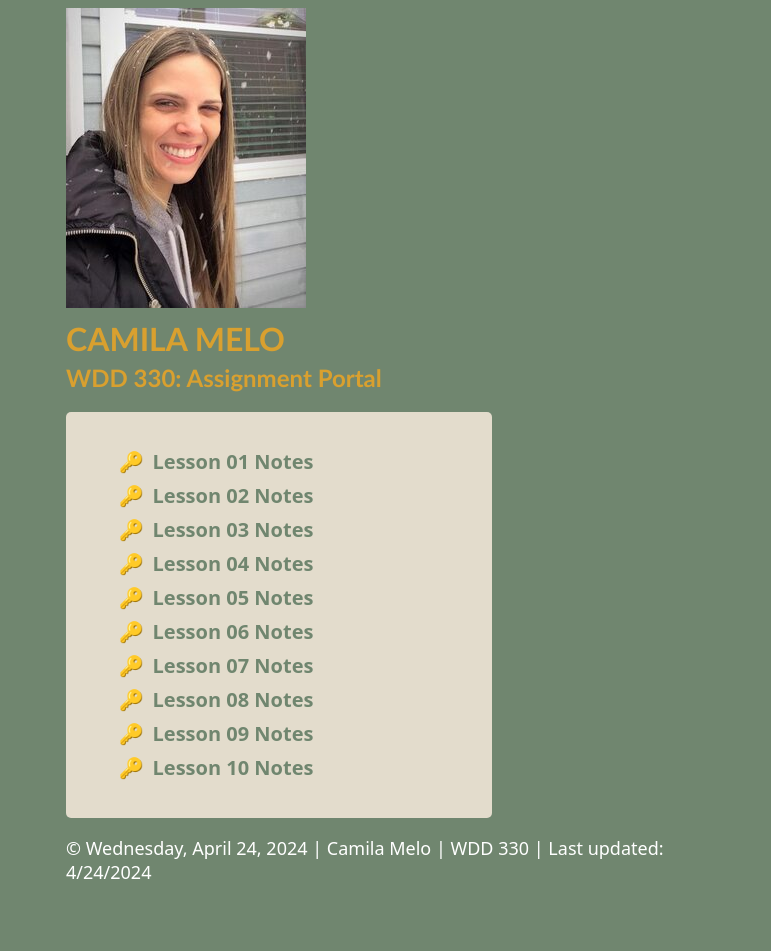
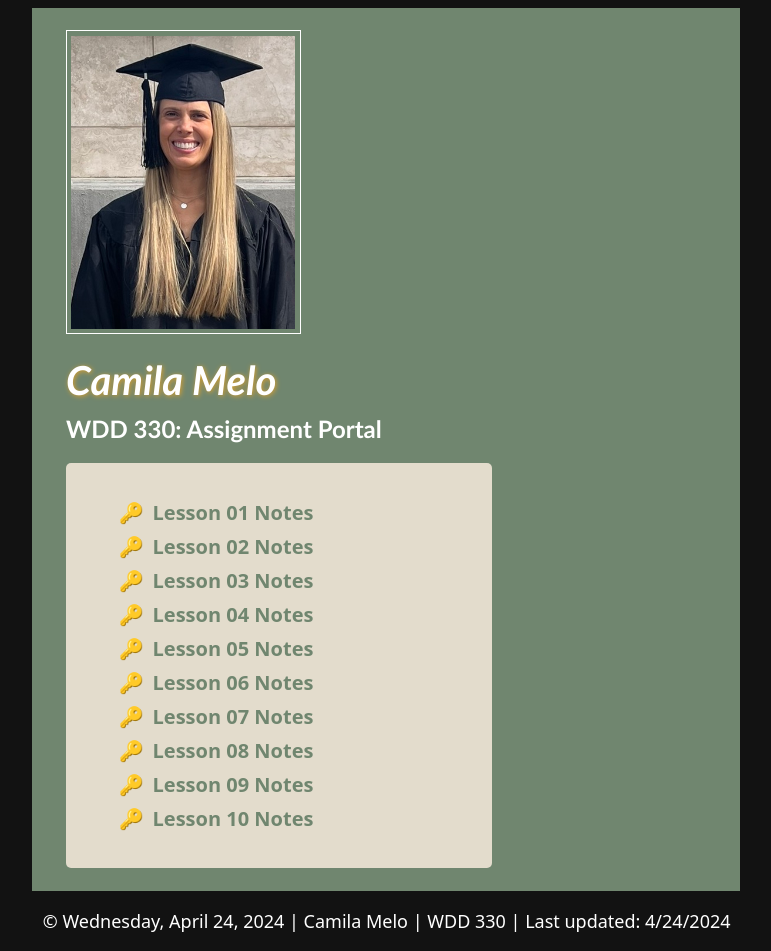
Before and after one commit to milamelo4/portfolio2024, a plain HTML site: page index.html in a window 1280 px wide. Shown: the whole page, without its empty margins (254-1025 px from the left). Before the commit the page ends 902 px from the top, so only its background shows below. Drawn offline with Linux system fonts and the light colour scheme.

Commit message:
Worked more on styling. Added new img.

```diff
--- a/index.html
+++ b/index.html
@@ -10,15 +10,15 @@
 </head>
 
 <body>
+    <main>
      <header>
 
-        <img src="rsz_me-in-the-snow.jpg" alt="">
-        <h1>CAMILA MELO</h1>
-    </header>
-    <main>
+        <img src="rsz_img_5479.jpg" alt="my graduation" class="img-portal" loading="lazy">
+        <h1>Camila Melo</h1>
         <h2>
             WDD 330: Assignment Portal
         </h2>
+    </header>
         <div class="lessons">
             <ul>
                 <li>🔑 <a href="weeks/01.html" target="_blank"> Lesson 01 Notes </a></li>
--- a/style/style.css
+++ b/style/style.css
@@ -7,25 +7,33 @@
         Calibri,
         'Trebuchet MS',
         sans-serif;
-    --color-scheme: dark;
+    color-scheme: dark;
     --sage-color: #70866F;
     --gold-color: #D9A02F;
     --cream-color: #E3DCCC;
     --navy-color: #818C9E;
-    background-color: var(--sage-color);
+    --background-color: var(--sage-color);
 
 }
 
 h1, h2, h3 {
     font-family: var(--Heading-font);
-    color: var(--gold-color);
+    color: white;
+
 
 }
 body {
     font-family: var(--body-font);
+    inline-size: 70em;
+    margin-inline: auto;
+
+
+}
+main {
+    background-color: var(--sage-color);
     inline-size: 40em;
     margin-inline: auto;
-
+    padding: 2% 3%;
 }
 .lessons {
     background-color: var(--cream-color);
@@ -35,6 +43,11 @@ body {
     font-size: 20px;
     color: var(--sage-color);
     line-height: 1.7em;
+}
+.img-portal {
+    width: 35%;
+    border: 1px solid white;
+    padding: 0.7%;
 }
 ul {
     list-style: none;
@@ -48,7 +61,7 @@ li a {
 
 }
 li a:hover {
-    border-bottom: 2px dashed var(--gold-color);
+
     font-size: 1.2rem;
     background-color: #cac4b4;
     color: #5e6f5d;
@@ -56,7 +69,15 @@ li a:hover {
 footer {
     color: white;
     font-size: 18px;
+    width: 40em;
+    margin-inline: auto;
+    padding-left: 3%;
+
 }
 img, h1{
-    margin-bottom: -15px;
+    margin-bottom: -10px;
+    font-style: italic;
+    text-shadow: 1px 1px 5px var(--gold-color);
+    font-size: 2.5em;
+
 }
--- a/weeks/style/style.css
+++ b/weeks/style/style.css
@@ -22,36 +22,39 @@ h3 {
     font-family: var(--Heading-font);
     color: var(--gold-color);
 
+
 }
 
 body {
     font-family: var(--body-font);
     inline-size: 60em;
     margin-inline: auto;
-    padding: 2%;
+    padding: 0.5%;
+    border: 1px solid white;
 
 }
 main {
     background-color: var(--sage-color);
     padding: 3%;
+
+
 }
 
 p {
     font-size: 20px;
 }
-footer {
-    color: var(--gold-color);
-}
 footer a {
     text-decoration: none;
-    transition: .5s ease;
+    padding-left: 0.00001%;
+    transition: .5s ease-in-out;
+    padding-right: .5%;
 
 }
 footer a:hover {
     font-weight: 500;
-    background-color: var(--gold-color);
-    color: black;
-    padding: 1%;
+    background-color: var(--sage-color);
+    color: white;
+    padding-left: 0.5%;
 }
 .exercise {
     font-size: 20px;
```
Also changed, not shown: rsz_img_5479.jpg (added).
